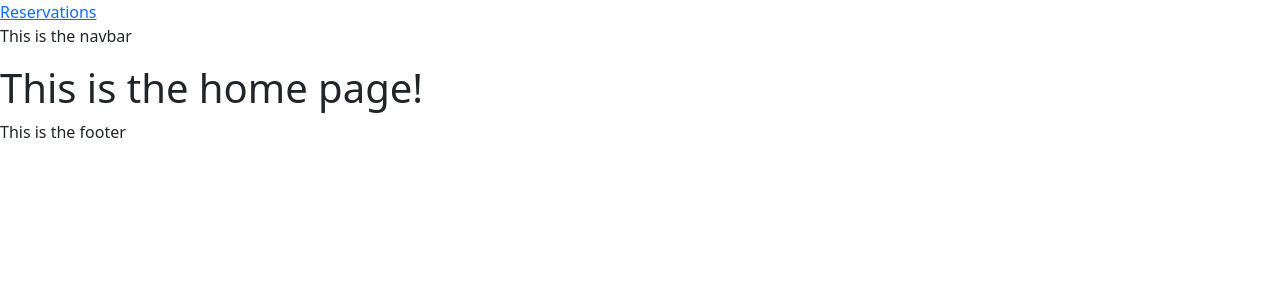
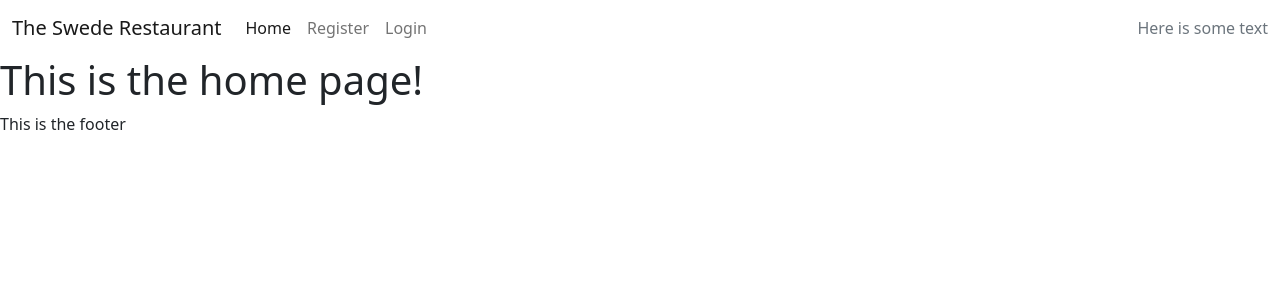
Before and after one commit to gustafsson96/the-swede-restaurant, a Django app: page / in a window 1280 px wide. Shown: the top 300 px of the page. Run offline with Django 3.2, Linux system fonts and the light colour scheme; some libraries are stand-ins or nearby versions.

Commit message:
Add allauth urls to navbar

```diff
--- a/templates/base.html
+++ b/templates/base.html
@@ -36,10 +36,47 @@
 
   <body>
     <!-- Navbar -->
-    <nav>
+<nav class="navbar navbar-expand-lg navbar-light bg-white">
+    <div class="container-fluid">
+        <a class="navbar-brand" href="{% url 'home' %}">The Swede Restaurant</a>
+        <button class="navbar-toggler" type="button" data-bs-toggle="collapse" data-bs-target="#navbarText"
+            aria-controls="navbarText" aria-expanded="false" aria-label="Toggle navigation">
+            <span class="navbar-toggler-icon"></span>
+        </button>
+        <div class="collapse navbar-collapse" id="navbarText">
+            <ul class="navbar-nav me-auto mb-2 mb-lg-0">
+                <li class="nav-item">
+                    <a class="nav-link active" aria-current="page" href="{% url 'home' %}">Home</a>
+                </li>
+                {% if user.is_authenticated %}
+                <li class="nav-item">
+                    <a class="nav-link" href="{% url 'account_logout' %}">Logout</a>
+                </li>
+                <li class="nav-item">
+                    <a class="nav-link" href="{% url 'reservations' %}">Reservations</a>
+                </li>
+                {% else %}
+                <li class="nav-item">
+                    <a class="nav-link" href="{% url 'account_signup' %}">Register</a>
+                </li>
+                <li class="nav-item">
+                    <a class="nav-link" href="{% url 'account_login' %}">Login</a>
+                </li>
+                {% endif %}
+            </ul>
+            <span class="navbar-text text-muted">
+                Here is some text
+            </span>
+        </div>
+    </div>
+</nav>
+
+<main class="flex-shrink-0 main-bg">
+
+<!--    <nav>
       <a href="{% url 'reservations' %}">Reservations</a>
       <p>This is the navbar</p>
-    </nav>
+    </nav> -->
 
     {% block content %}
     <!--  Content Here -->
```
